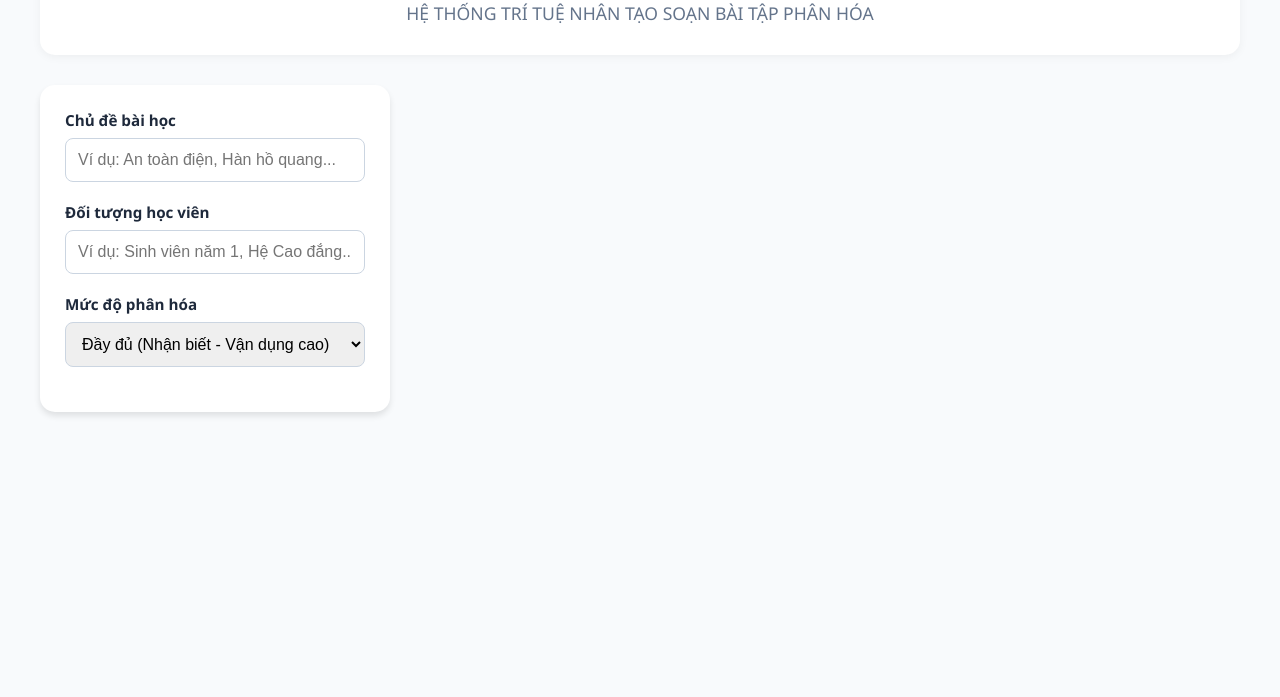
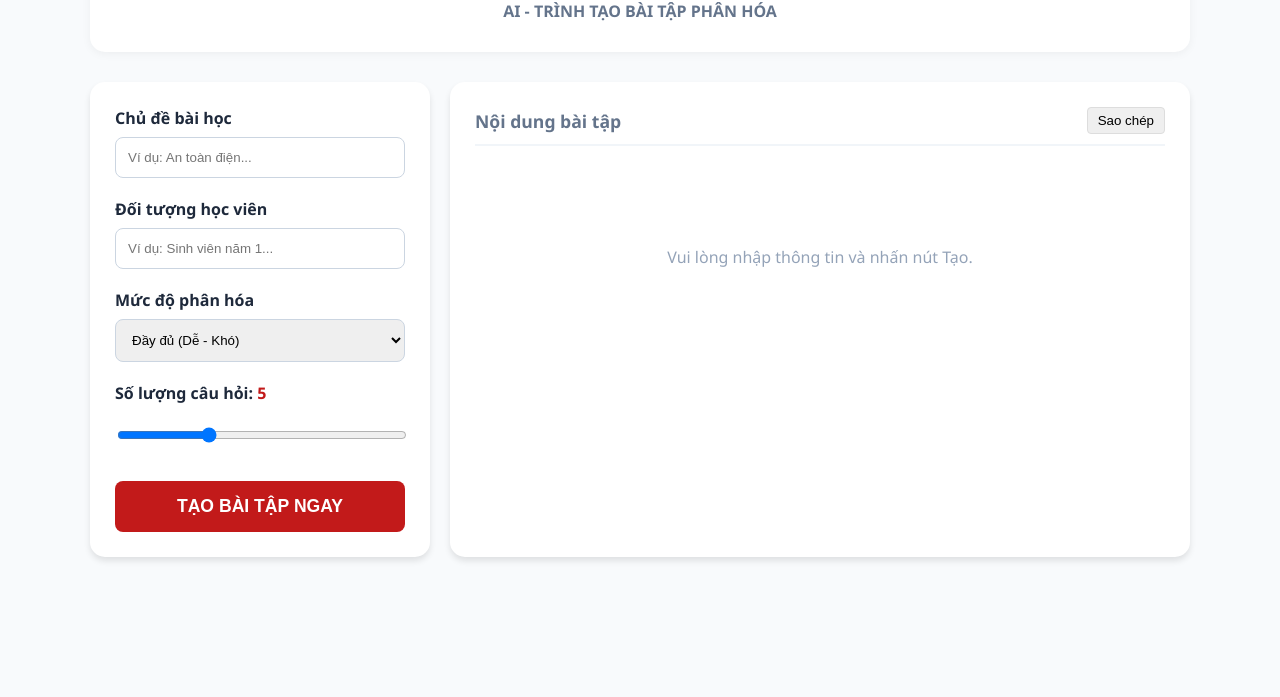
Before and after one commit to anhnt-web/edugen, a plain HTML site: page index.html in a window 1280 px wide. Shown: the part 103-800 px from the top of the page. Drawn offline with Linux system fonts and the light colour scheme.

Commit message:
Update index.html

```diff
--- a/index.html
+++ b/index.html
@@ -6,48 +6,120 @@
     <title>HHT - EduGen AI</title>
     <style>
         :root { --primary: #c21a1a; --bg: #f8fafc; --text: #1e293b; }
-        body { font-family: 'Segoe UI', Tahoma, sans-serif; background-color: var(--bg); color: var(--text); margin: 0; padding: 20px; }
-        .header { text-align: center; margin-bottom: 30px; background: white; padding: 30px; border-radius: 15px; box-shadow: 0 2px 10px rgba(0,0,0,0.05); border-top: 5px solid var(--primary); }
-        .school-name { font-size: 1.8rem; font-weight: bold; color: var(--primary); margin: 0; text-transform: uppercase; letter-spacing: 1px; }
-        .app-subtitle { font-size: 1.1rem; color: #64748b; margin-top: 10px; font-weight: 500; }
-        .container { max-width: 1200px; margin: 0 auto; }
-        .main-layout { display: grid; grid-template-columns: 350px 1fr; gap: 25px; }
-        @media (max-width: 900px) { .main-layout { grid-template-columns: 1fr; } }
+        body { font-family: 'Segoe UI', Arial, sans-serif; background-color: var(--bg); color: var(--text); margin: 0; padding: 20px; }
+        .header { text-align: center; margin-bottom: 30px; background: white; padding: 30px; border-radius: 15px; box-shadow: 0 2px 10px rgba(0,0,0,0.05); border-top: 6px solid var(--primary); }
+        .school-name { font-size: 1.7rem; font-weight: bold; color: var(--primary); margin: 0; text-transform: uppercase; }
+        .container { max-width: 1100px; margin: 0 auto; }
+        .main-layout { display: grid; grid-template-columns: 340px 1fr; gap: 20px; }
+        @media (max-width: 850px) { .main-layout { grid-template-columns: 1fr; } }
         .card { background: white; padding: 25px; border-radius: 15px; box-shadow: 0 4px 6px rgba(0,0,0,0.1); }
         .input-group { margin-bottom: 20px; }
-        label { display: block; font-weight: 600; margin-bottom: 8px; font-size: 0.95rem; }
-        input, select { width: 100%; padding: 12px; border: 1px solid #cbd5e1; border-radius: 8px; font-size: 1rem; box-sizing: border-box; }
-        .btn { width: 100%; padding: 15px; border: none; border-radius: 8px; font-size: 1.1rem; font-weight: bold; cursor: pointer; background-color: var(--primary); color: white; transition: 0.3s; }
-        .btn:disabled { background-color: #94a3b8; cursor: not-allowed; }
-        .result-header { display: flex; justify-content: space-between; align-items: center; border-bottom: 2px solid #f1f5f9; padding-bottom: 15px; margin-bottom: 15px; }
-        .spinner { width: 40px; height: 40px; border: 4px solid #f3f3f3; border-top: 4px solid var(--primary); border-radius: 50%; animation: spin 1s linear infinite; margin: 100px auto; }
+        label { display: block; font-weight: 600; margin-bottom: 8px; }
+        input, select { width: 100%; padding: 12px; border: 1px solid #cbd5e1; border-radius: 8px; box-sizing: border-box; }
+        .btn { width: 100%; padding: 15px; border: none; border-radius: 8px; background: var(--primary); color: white; font-size: 1.1rem; font-weight: bold; cursor: pointer; }
+        .btn:disabled { background: #94a3b8; cursor: wait; }
+        .spinner { width: 40px; height: 40px; border: 4px solid #f3f3f3; border-top: 4px solid var(--primary); border-radius: 50%; animation: spin 1s linear infinite; margin: 50px auto; }
         @keyframes spin { 0% { transform: rotate(0deg); } 100% { transform: rotate(360deg); } }
-        .output-content { line-height: 1.8; color: #334155; }
-        .output-content h2 { color: var(--primary); border-left: 5px solid var(--primary); padding-left: 12px; margin-top: 30px; }
+        .output-content { line-height: 1.8; }
+        .output-content h2 { color: var(--primary); border-left: 5px solid var(--primary); padding-left: 10px; margin-top: 20px; }
     </style>
 </head>
 <body>
     <div class="container">
         <div class="header">
             <div class="school-name">TRƯỜNG CAO ĐẲNG CÔNG NGHỆ CAO HÀ NỘI</div>
-            <div class="app-subtitle">HỆ THỐNG TRÍ TUỆ NHÂN TẠO SOẠN BÀI TẬP PHÂN HÓA</div>
+            <div style="margin-top:10px; font-weight:600; color:#64748b;">AI - TRÌNH TẠO BÀI TẬP PHÂN HÓA</div>
         </div>
-
         <div class="main-layout">
             <div class="card">
-                <div class="input-group">
-                    <label>Chủ đề bài học</label>
-                    <input id="topic" type="text" placeholder="Ví dụ: An toàn điện, Hàn hồ quang...">
-                </div>
-                <div class="input-group">
-                    <label>Đối tượng học viên</label>
-                    <input id="grade" type="text" placeholder="Ví dụ: Sinh viên năm 1, Hệ Cao đẳng...">
-                </div>
-                <div class="input-group">
-                    <label>Mức độ phân hóa</label>
+                <div class="input-group"><label>Chủ đề bài học</label><input id="topic" type="text" placeholder="Ví dụ: An toàn điện..."></div>
+                <div class="input-group"><label>Đối tượng học viên</label><input id="grade" type="text" placeholder="Ví dụ: Sinh viên năm 1..."></div>
+                <div class="input-group"><label>Mức độ phân hóa</label>
                     <select id="level">
-                        <option value="đầy đủ mức độ từ dễ đến khó">Đầy đủ (Nhận biết - Vận dụng cao)</option>
-                        <option value="cơ bản và thông hiểu">Cơ bản (Cho học sinh trung bình)</option>
-                        <option value="nâng cao và thực hành chuyên sâu">Nâng cao (Cho học sinh khá giỏi)</option>
+                        <option value="đầy đủ mức độ">Đầy đủ (Dễ - Khó)</option>
+                        <option value="cơ bản">Cơ bản</option>
+                        <option value="nâng cao">Nâng cao</option>
                     </select>
                 </div>
+                <div class="input-group"><label>Số lượng câu hỏi: <span id="countVal" style="color:var(--primary)">5</span></label><input id="count" type="range" min="1" max="15" value="5" oninput="document.getElementById('countVal').innerText = this.value"></div>
+                <button id="generateBtn" onclick="generateContent()" class="btn">TẠO BÀI TẬP NGAY</button>
+            </div>
+            <div class="card">
+                <div style="display:flex; justify-content:space-between; align-items:center; border-bottom:2px solid #f1f5f9; padding-bottom:10px; margin-bottom:15px;">
+                    <h2 style="margin:0; font-size:1.1rem; color:#64748b;">Nội dung bài tập</h2>
+                    <button onclick="copyContent()" style="cursor:pointer; padding:5px 10px; border-radius:4px; border:1px solid #ddd;">Sao chép</button>
+                </div>
+                <div id="contentArea"><p style="text-align:center; color:#94a3b8; margin-top:100px">Vui lòng nhập thông tin và nhấn nút Tạo.</p></div>
+            </div>
+        </div>
+    </div>
+    <script>
+        const apiKey = "AIzaSyAkG64UOBwvBizGYBBGqlYCu66P44LS1js";
+
+        async function generateContent() {
+            const topic = document.getElementById('topic').value;
+            const grade = document.getElementById('grade').value;
+            const level = document.getElementById('level').value;
+            const count = document.getElementById('count').value;
+            const contentArea = document.getElementById('contentArea');
+            const btn = document.getElementById('generateBtn');
+
+            if (!topic || !grade) { alert("Vui lòng nhập đủ thông tin!"); return; }
+
+            btn.disabled = true;
+            btn.innerText = "Đang soạn bài...";
+            contentArea.innerHTML = '<div class="spinner"></div>';
+
+            try {
+                // Cấu trúc URL và Body chuẩn xác cho Gemini 1.5 Flash
+                const response = await fetch(`https://generativelanguage.googleapis.com/v1/models/gemini-1.5-flash:generateContent?key=${apiKey}`, {
+                    method: 'POST',
+                    headers: { 'Content-Type': 'application/json' },
+                    body: JSON.stringify({
+                        contents: [{
+                            parts: [{
+                                text: `Bạn là giảng viên trường Cao đẳng Công nghệ cao Hà Nội. Hãy soạn ${count} câu hỏi bài tập về chủ đề "${topic}" cho đối tượng ${grade}, phân hóa mức độ ${level}. Yêu cầu trình bày rõ ràng, có đáp án chi tiết.`
+                            }]
+                        }]
+                    })
+                });
+
+                const data = await response.json();
+
+                if (data.error) {
+                    throw new Error(data.error.message);
+                }
+
+                if (data.candidates && data.candidates[0].content) {
+                    const result = data.candidates[0].content.parts[0].text;
+                    contentArea.innerHTML = `<div class="output-content">${formatMarkdown(result)}</div>`;
+                } else {
+                    throw new Error("AI không trả về kết quả. Hãy thử lại.");
+                }
+
+            } catch (error) {
+                contentArea.innerHTML = `<p style="color:red; padding:20px; text-align:center; border:1px dashed red;">
+                    <strong>Lỗi:</strong> ${error.message}<br><br>
+                    Mẹo: Hãy thử nhấn nút "Tạo bài tập" lại một lần nữa.
+                </p>`;
+            } finally {
+                btn.disabled = false;
+                btn.innerText = "TẠO BÀI TẬP NGAY";
+            }
+        }
+
+        function formatMarkdown(text) {
+            return text
+                .replace(/^## (.*$)/gim, '<h2>$1</h2>')
+                .replace(/^### (.*$)/gim, '<h3>$1</h3>')
+                .replace(/\*\*(.*?)\*\*/g, '<strong>$1</strong>')
+                .replace(/\n/g, '<br>');
+        }
+
+        function copyContent() {
+            const text = document.getElementById('contentArea').innerText;
+            navigator.clipboard.writeText(text).then(() => alert("Đã sao chép nội dung!"));
+        }
+    </script>
+</body>
+</html>
```
